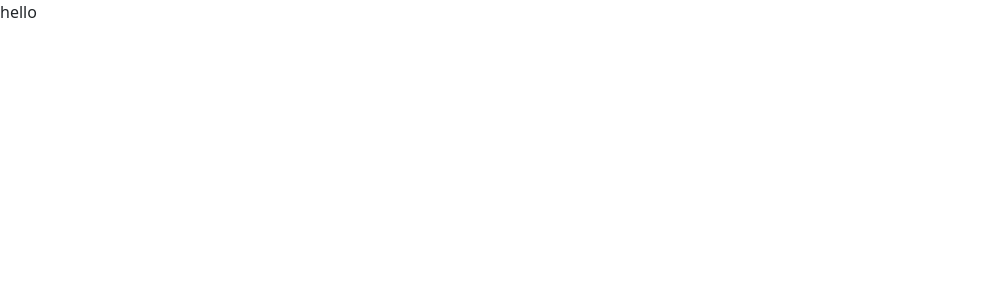
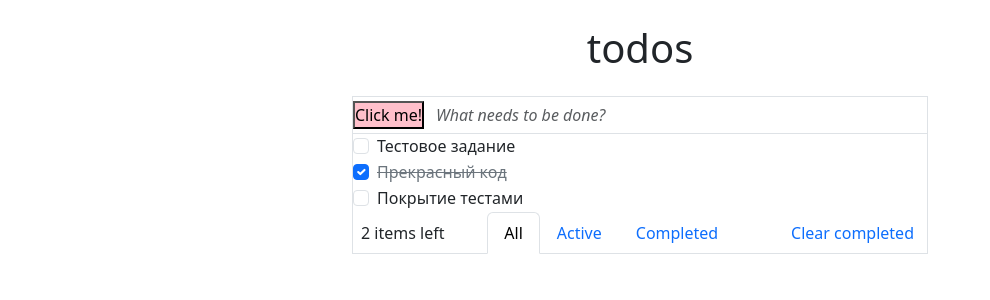
Before and after one commit to VladBrok/frontend-intern-test-task, a React (Vite) app: page / in a window 1280 px wide. Shown: the top 300 px of the page, without its empty margins (0-990 px from the left). Built offline with nearby package versions, Linux system fonts and the light colour scheme.

Commit message:
implement main functionality

```diff
--- a/src/App.css
+++ b/src/App.css
@@ -0,0 +1,32 @@
+.todos-container {
+  max-width: 600px !important;
+}
+
+.btn-link {
+  text-decoration: none !important;
+}
+
+.todo_done > .form-check-label {
+  text-decoration: line-through;
+  color: var(--bs-secondary);
+}
+
+.tab-content {
+  display: none;
+}
+
+::-webkit-input-placeholder {
+  font-style: italic;
+}
+
+:-moz-placeholder {
+  font-style: italic;
+}
+
+::-moz-placeholder {
+  font-style: italic;
+}
+
+:-ms-input-placeholder {
+  font-style: italic;
+}
--- a/src/App.tsx
+++ b/src/App.tsx
@@ -1,5 +1,200 @@
+import Container from "react-bootstrap/Container";
+import Tabs from "react-bootstrap/Tabs";
+import Tab from "react-bootstrap/Tab";
+import Form from "react-bootstrap/Form";
+import Accordion from "react-bootstrap/Accordion";
+import Button from "react-bootstrap/Button";
+import Card from "react-bootstrap/Card";
 import "./App.css";
+import { useAccordionButton } from "react-bootstrap";
+import { FormEvent, useMemo, useState } from "react";
+import { v4 as uuidv4 } from "uuid";
+import assert from "./lib/assert";
+
+interface ITodo {
+  id: string;
+  text: string;
+  isDone: boolean;
+}
+
+interface IFilter {
+  name: string;
+  apply: (todos: ITodo[]) => ITodo[];
+}
+
+const ACCORDION_KEY = "0";
+
+const FILTERS: IFilter[] = [
+  {
+    name: "All",
+    apply: (todos) => todos,
+  },
+  {
+    name: "Active",
+    apply: (todos) => todos.filter((todo) => !todo.isDone),
+  },
+  {
+    name: "Completed",
+    apply: (todos) => todos.filter((todo) => todo.isDone),
+  },
+];
+
+assert(
+  FILTERS.length > 0,
+  `Filters length ${FILTERS.length} is less than or equal to zero.`
+);
+assert(
+  new Set(FILTERS.map((x) => x.name)).size === FILTERS.length,
+  "Filter names should be distinct."
+);
+
+const INITIAL_TODOS: ITodo[] = [
+  {
+    id: "1",
+    text: "Тестовое задание",
+    isDone: false,
+  },
+  {
+    id: "2",
+    text: "Прекрасный код",
+    isDone: true,
+  },
+  {
+    id: "3",
+    text: "Покрытие тестами",
+    isDone: false,
+  },
+];
 
 export default function App() {
-  return <div>hello</div>;
+  const [activeKey, setActiveKey] = useState(ACCORDION_KEY);
+  const [todoInput, setTodoInput] = useState("");
+  const [activeFilter, setActiveFilter] = useState(FILTERS[0].name);
+  const [todos, setTodos] = useState<ITodo[]>(INITIAL_TODOS);
+
+  const toggleAccordion = useAccordionButton(ACCORDION_KEY, () =>
+    setActiveKey((prev) => (prev ? "" : ACCORDION_KEY))
+  );
+
+  const handleSubmit = (e: FormEvent<HTMLFormElement>) => {
+    e.preventDefault();
+
+    const trimmedTodoInput = todoInput.trim();
+    if (!trimmedTodoInput) {
+      return;
+    }
+
+    const newTodo: ITodo = {
+      id: uuidv4(),
+      isDone: false,
+      text: trimmedTodoInput,
+    };
+    setTodos((prev) => [...prev, newTodo]);
+    setTodoInput("");
+  };
+
+  const updateTodo = (id: string) => {
+    setTodos((prev) => {
+      assert(
+        prev.find((todo) => todo.id === id),
+        `Todo with id ${id} not found.`
+      );
+
+      return prev.map((todo) => {
+        if (todo.id === id) {
+          return { ...todo, isDone: !todo.isDone };
+        }
+        return todo;
+      });
+    });
+  };
+
+  const clearCompleted = () => {
+    setTodos((prev) => prev.filter((todo) => !todo.isDone));
+  };
+
+  const filteredTodos = useMemo(() => {
+    const filter = FILTERS.find((x) => x.name === activeFilter);
+    assert(filter, `Active filter ${activeFilter} not found.`);
+    return filter.apply(todos);
+  }, [activeFilter, todos]);
+
+  const completedItemCount = todos.filter((todo) => todo.isDone).length;
+  const leftItemsCount = todos.filter((todo) => !todo.isDone).length;
+  const itemsPluralized = leftItemsCount === 1 ? "item" : "items";
+
+  return (
+    <Container>
+      <h1 className="text-center my-4">todos</h1>
+      <Container className="todos-container">
+        <Accordion activeKey={activeKey} className="border border-1">
+          <Card className="border-0">
+            <div className="border-bottom border-bottom-1">
+              <Form
+                onSubmit={handleSubmit}
+                className="d-flex align-items-center"
+              >
+                <button
+                  type="button"
+                  style={{ backgroundColor: "pink" }}
+                  onClick={toggleAccordion}
+                >
+                  Click me!
+                </button>
+                <Form.Group controlId="todoTextInput">
+                  <Form.Control
+                    type="text"
+                    placeholder="What needs to be done?"
+                    value={todoInput}
+                    onChange={(e) => setTodoInput(e.target.value)}
+                    className="border-0"
+                  />
+                </Form.Group>
+              </Form>
+            </div>
+            <Accordion.Collapse eventKey={ACCORDION_KEY}>
+              <>
+                {filteredTodos.map((todo) => (
+                  <Form.Check
+                    key={todo.id}
+                    checked={todo.isDone}
+                    type="checkbox"
+                    id={todo.id}
+                    label={todo.text}
+                    onChange={() => updateTodo(todo.id)}
+                    className={`${todo.isDone ? "todo_done" : ""}`}
+                  />
+                ))}
+                <div className="d-flex justify-content-between align-items-center">
+                  <p className="mb-0 ps-2">
+                    {leftItemsCount} {itemsPluralized} left
+                  </p>
+                  <Tabs
+                    activeKey={activeFilter}
+                    onSelect={(k) => setActiveFilter(k!)}
+                    className="border-bottom-0"
+                  >
+                    {FILTERS.map((filter) => (
+                      <Tab
+                        key={filter.name}
+                        eventKey={filter.name}
+                        title={filter.name}
+                      ></Tab>
+                    ))}
+                  </Tabs>
+                  <Button
+                    variant="link"
+                    onClick={clearCompleted}
+                    disabled={completedItemCount === 0}
+                  >
+                    Clear completed
+                  </Button>
+                </div>
+              </>
+            </Accordion.Collapse>
+          </Card>
+        </Accordion>
+      </Container>
+    </Container>
+  );
 }
--- /dev/null
+++ b/src/lib/assert.ts
@@ -0,0 +1,8 @@
+export default function assert(
+  condition: unknown,
+  message: string
+): asserts condition {
+  if (!condition) {
+    throw new Error(`Assertion Error: ${message}`);
+  }
+}
```
Also changed, not shown: 1 other file (tests, documents, lock files or other folders).
